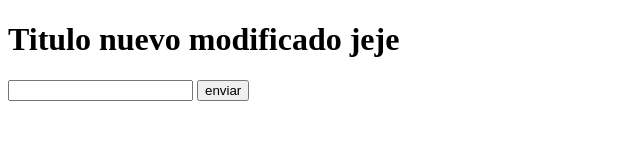
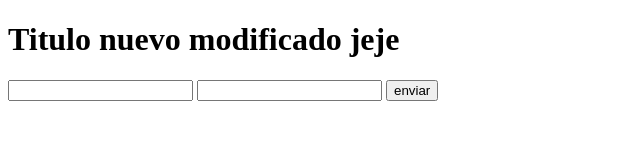
Before and after one commit to jmejiamdevco/hello-world-git, a plain HTML site: page index.html in a window 1280 px wide. Shown: the whole page, without its empty margins (0-640 px from the left). Drawn offline with Linux system fonts and the light colour scheme.

Commit message:
Se agrego last name

```diff
--- a/index.html
+++ b/index.html
@@ -11,7 +11,8 @@
 
 
     <form action="#" method="GET">
-        <input type="text" name="Firstname" id="name">
+        <input type="text" name="Firstname" id="Firstname">
+        <input type="text" name="Lasttname" id="Lasttname">
         <input type="button" value="enviar">
     </form>
 </body>
```
